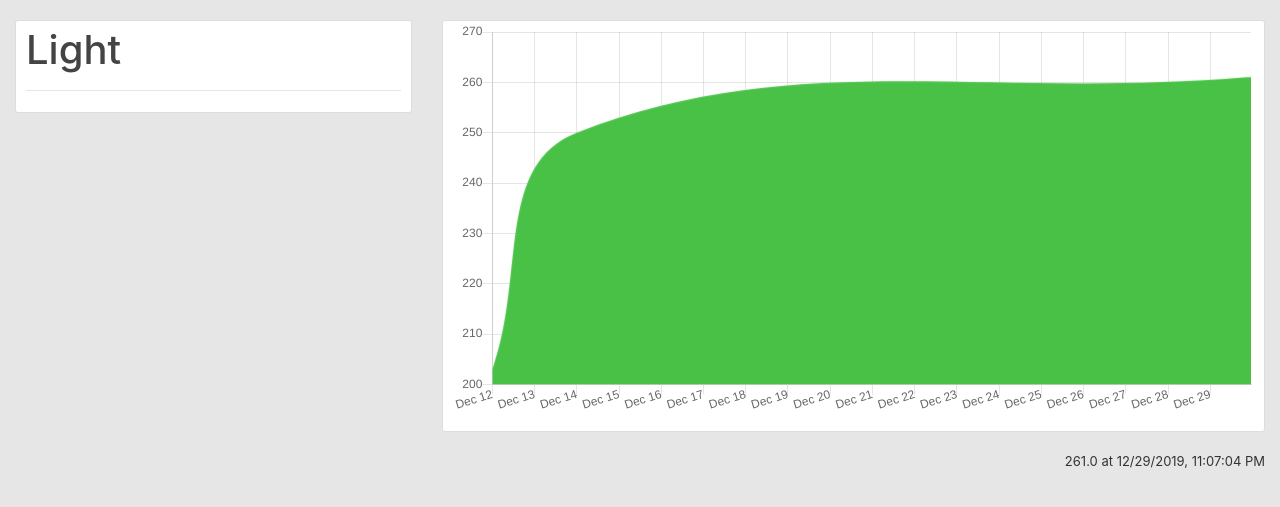
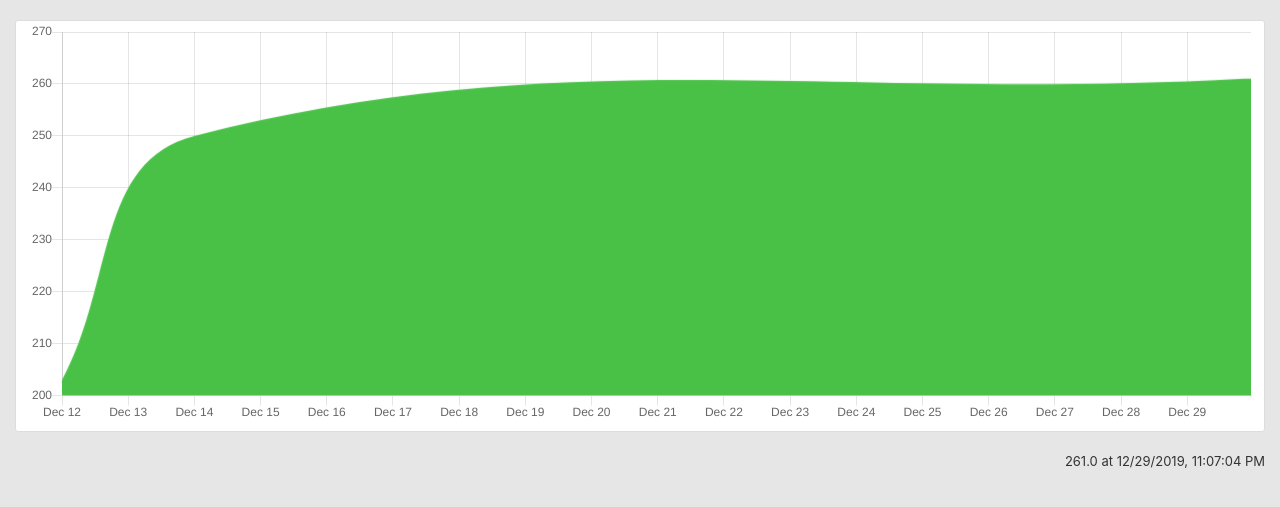
Before and after one commit to raiabril/iotgrx, a Flask app: page /sensor/1 in a window 1280 px wide. Shown: the part 60-567 px from the top of the page. Run offline with Flask 2, Linux system fonts and the light colour scheme; data comes from the database, SQL or seed files in the repository; some libraries are stand-ins or nearby versions.

Commit message:
Update chart.html

```diff
--- a/app/templates/chart.html
+++ b/app/templates/chart.html
@@ -2,13 +2,7 @@
 
 {% block content %}
   <div class="row">
-    <div class="col-md-4">
-      <div class="content-section">
-        <h1>{{title}}</h1>
-        <hr>
-      </div>
-    </div>
-    <div class="col-md-8">
+    <div class="col-md-12">
       <div class="chart-container content-section">
         <canvas id="myChart" height="400px" width="100%"></canvas>
       </div>
```
